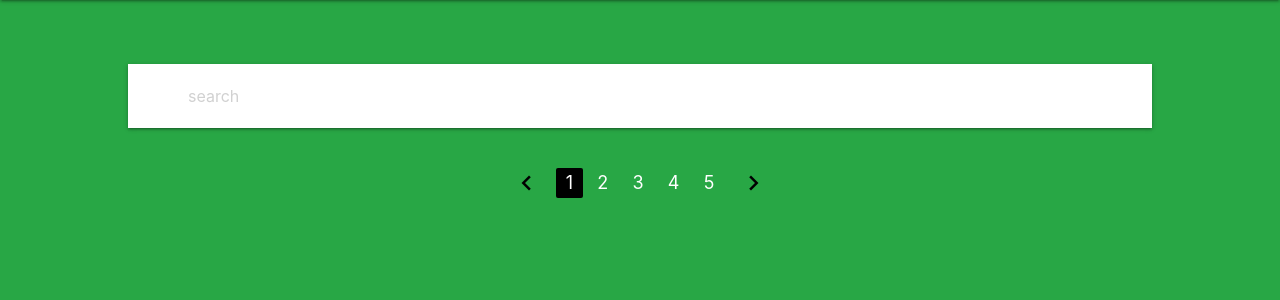
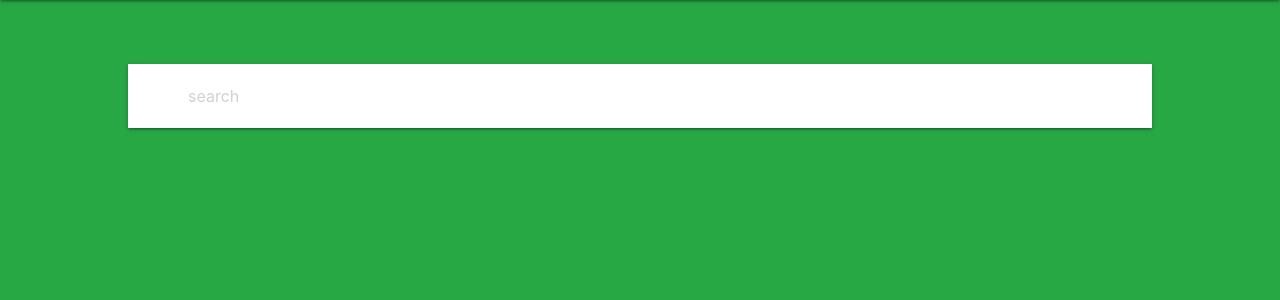
Before and after one commit to SJoshi7/Go-Gify, a PHP site: page /index.html in a window 1280 px wide. Shown: the part 64-364 px from the top of the page. Run offline with PHP 8.4, Linux system fonts and the light colour scheme.

Commit message:
refactored

```diff
--- a/css/index.css
+++ b/css/index.css
@@ -22,6 +22,10 @@
     min-width: 100%;
     box-shadow: 5px 5px white;
     border: 2px solid black;
+}
+
+.pagination {
+	display: none;
 }
 
 .pagination li a{
--- a/index.html
+++ b/index.html
@@ -71,7 +71,7 @@
 		</div>
 
 		<!-- pagination div -->
-		<ul class="pagination center">
+		<ul class="pagination center" id="paginate">
 		    <li class="disabled"><a href="#!"><i class="material-icons">chevron_left</i></a></li>
 		    <li class="active black" id="1"><a onclick="searchGif(1)">1</a></li>
 		    <li class="waves-effect" id="2"><a onclick="searchGif(2)">2</a></li>
--- a/js/index.js
+++ b/js/index.js
@@ -1,4 +1,6 @@
 searchGif = (id) => {
+
+document.getElementById("paginate").style.display = "block";
 
 document.getElementById(id).className = "active black";
 for(i=1;i<6;i++){
```
